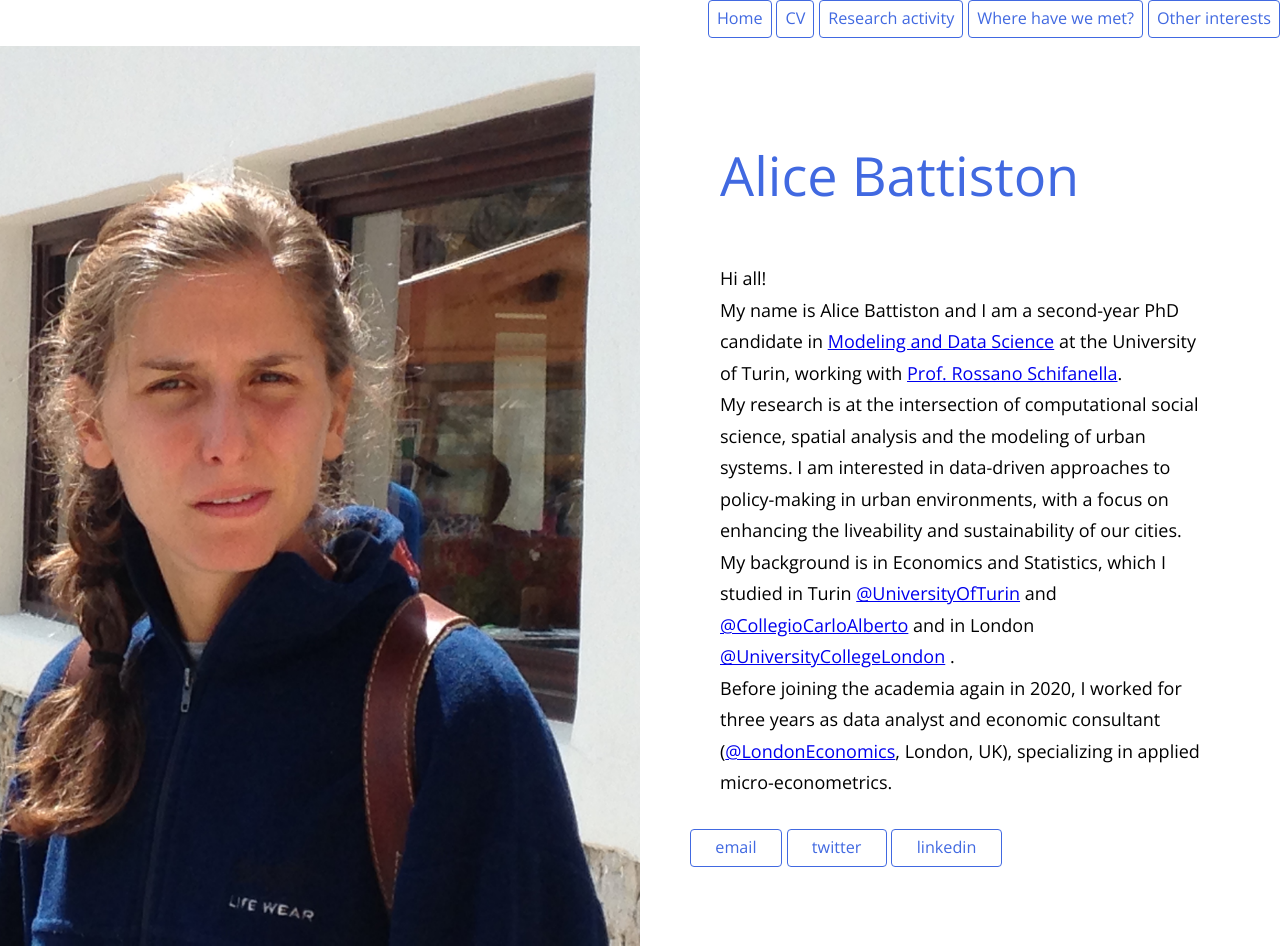
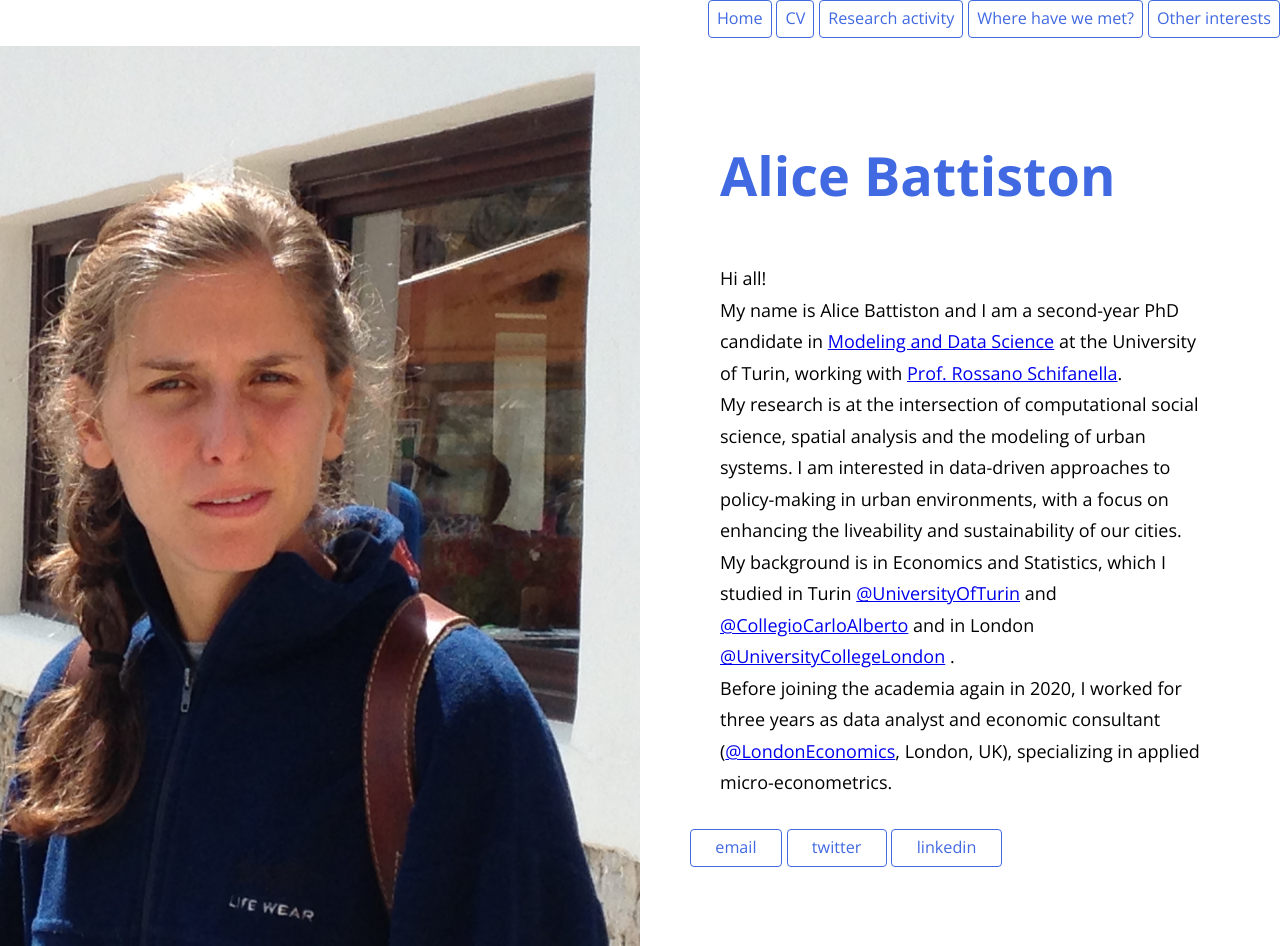
Before and after one commit to alibatti/alibatti.github.io, a Jekyll site: the page built from index.html, in a window 1280 px wide. Built offline with Jekyll 4.4.1, drawn with Linux system fonts in a browser that asks for light colours.

Commit message:
Update index.html

```diff
--- a/index.html
+++ b/index.html
@@ -3,7 +3,7 @@ layout: half
 title: Alice Battiston
 ---
 
-<h1 class="pageTitle">Alice Battiston</h1>
+<h1 class="pageTitle"><b>Alice Battiston</b></h1>
 
 
   {% if site.content %}
```
